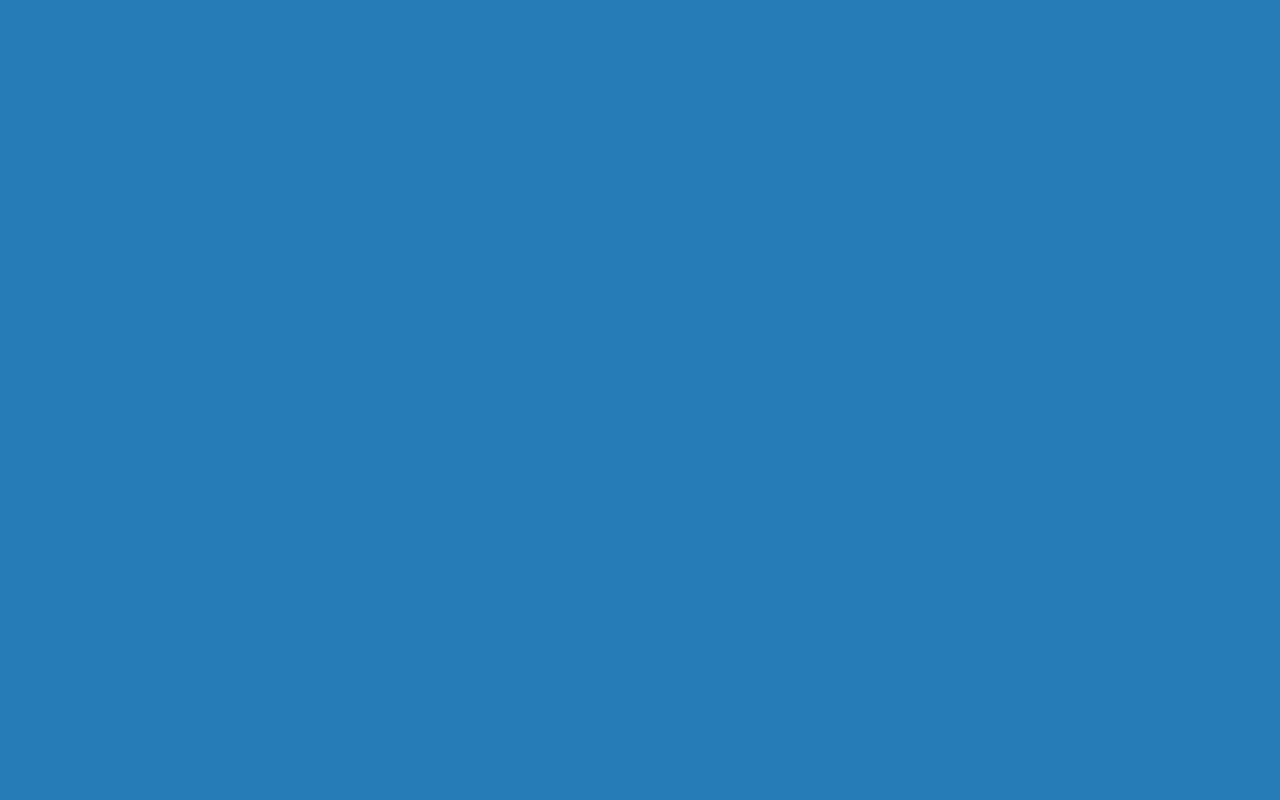
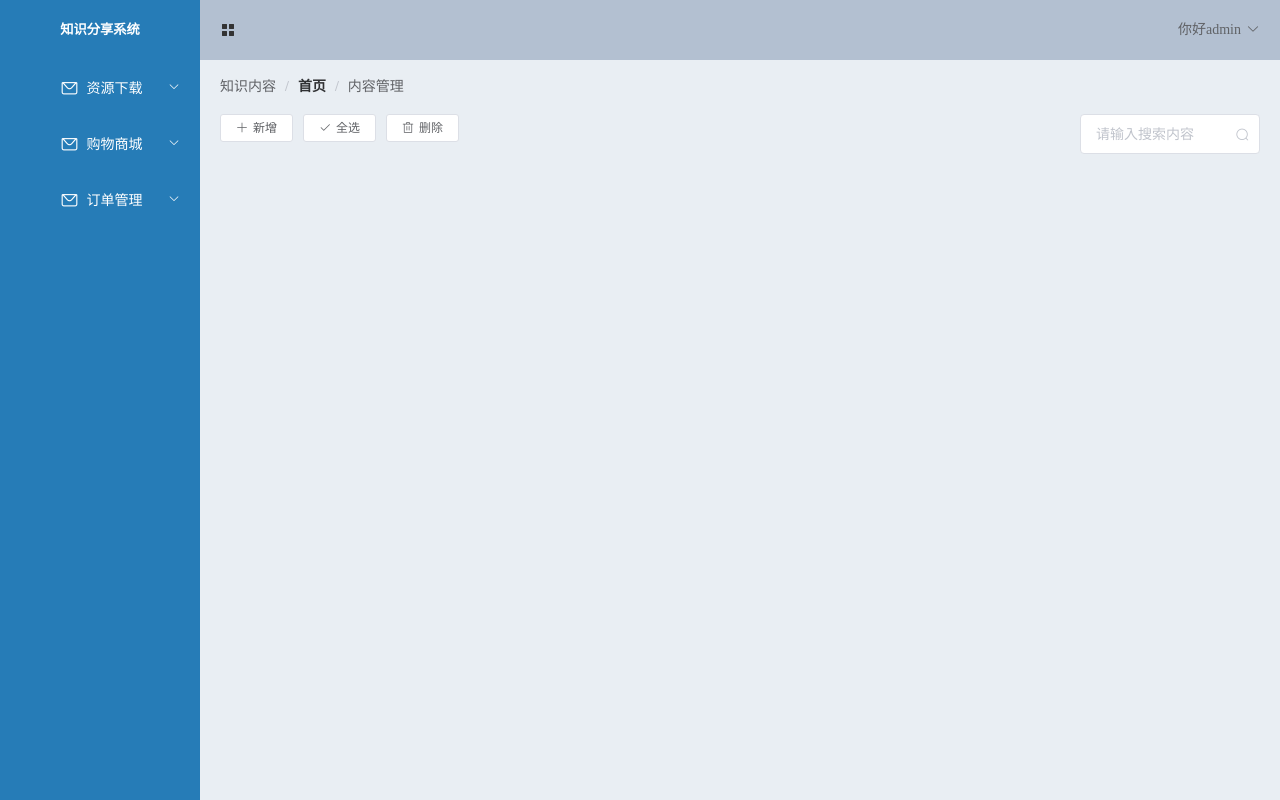
Before and after one commit to xjr619/back-stage, a Vue app: page /#/admin/goods/content/add in a window 1280 px wide. Before the commit this address led to /#/. Built offline with nearby package versions, Linux system fonts and the light colour scheme.

Commit message:
完成管理路由配置和实现内容头部一小部分

```diff
--- a/src/component/admin/Admin.vue
+++ b/src/component/admin/Admin.vue
@@ -10,7 +10,7 @@
       <Header></Header>
     </el-header>
     <!-- 管理系统内容主体 -->
-    <el-main>我是主体</el-main>
+    <el-main><router-view></router-view></el-main>
   </el-container>
 </el-container>
 </template>
@@ -24,8 +24,11 @@ import Aside from './common/Aside.vue'
     }
   }
 </script>
-<style>
-  .el-header{
+<style scoped lang="less">
+
+  .admin{
+    height: 100%;
+    .el-header{
     background-color: #B3C0D1;
     color: #333;
   }
@@ -39,7 +42,5 @@ import Aside from './common/Aside.vue'
     background-color: #E9EEF3;
     color: #333;
   }
-  .admin{
-    height: 100%;
   }
 </style>
--- /dev/null
+++ b/src/component/admin/goods/goods-category/GoodsCgEdit.vue
@@ -0,0 +1,15 @@
+<template>
+  <div>
+    这是商品类别编辑
+  </div>
+</template>
+
+<script>
+  export default {
+
+  }
+</script>
+
+<style scoped>
+
+</style>
--- /dev/null
+++ b/src/component/admin/goods/goods-category/GoodsCgList.vue
@@ -0,0 +1,15 @@
+<template>
+  <div>
+这是商品类别列表
+  </div>
+</template>
+
+<script>
+  export default {
+
+  }
+</script>
+
+<style scoped>
+
+</style>
--- /dev/null
+++ b/src/component/admin/goods/goods-content/GoodsCtEdit.vue
@@ -0,0 +1,15 @@
+<template>
+  <div>
+   这是商品内容编辑
+  </div>
+</template>
+
+<script>
+  export default {
+
+  }
+</script>
+
+<style scoped>
+
+</style>
--- /dev/null
+++ b/src/component/admin/goods/goods-content/GoodsCtList.vue
@@ -0,0 +1,27 @@
+<template>
+  <div>
+<el-breadcrumb separator="/">
+  <el-breadcrumb-item>知识内容</el-breadcrumb-item>
+  <el-breadcrumb-item :to="{ path: '/' }">首页</el-breadcrumb-item>
+  <el-breadcrumb-item>内容管理</el-breadcrumb-item>
+</el-breadcrumb>
+<div style="margin: 20px 0">
+  <el-button plain size="mini" icon="el-icon-plus">新增</el-button>
+<el-button plain size="mini" icon="el-icon-check">全选</el-button>
+<el-button plain size="mini" icon="el-icon-delete">删除</el-button>
+  <el-input placeholder="请输入搜索内容" style="width:180px;float:right;">
+    <i slot="suffix" class="el-input__icon el-icon-search"></i>
+  </el-input>
+</div>
+  </div>
+</template>
+
+<script>
+  export default {
+
+  }
+</script>
+
+<style scoped>
+
+</style>
--- a/src/component/login/Login.vue
+++ b/src/component/login/Login.vue
@@ -84,7 +84,7 @@ export default {
   }
 };
 </script>
-<style scoped>
+<style scoped lang="less">
 .login {
   padding: 10px;
   width: 450px;
--- a/src/less/common.less
+++ b/src/less/common.less
@@ -19,3 +19,19 @@ html,body{
 .aside .el-submenu__title:hover{
   background-color: #267cb7!important;
 }
+
+.admin .el-header{
+  background-color: #B3C0D1;
+  color: #333;
+}
+.admin .el-aside {
+  background-color: #D3DCE6;
+  color: #333;
+}
+.admin .el-main {
+  background-color: #E9EEF3;
+  color: #333;
+}
+.admin{
+  height: 100%;
+}
--- a/src/main.js
+++ b/src/main.js
@@ -19,7 +19,7 @@ Vue.prototype.$http = axios;
 import api from './js/api-config.js'
 Vue.prototype.$api = api;
 // 把这个域名挂载axios上这样每次就会默认在前面加上这个域名
-axios.defaults.baseURL ='http://157.122.54.189:9095';
+axios.defaults.baseURL ='localhost';
 new Vue({
   el:'#app',
   render: function (createElement) {
--- a/src/router/index.js
+++ b/src/router/index.js
@@ -1,11 +1,28 @@
 // 导出路由配置
 import Login from '../component/login/Login.vue'
 import Admin from '../component/admin/Admin.vue'
+import GoodsCtList from '../component/admin/goods/goods-content/GoodsCtList.vue'
+import GoodsCtEdit from '../component/admin/goods/goods-content/GoodsCtEdit.vue'
+import GoodsCgList from '../component/admin/goods/goods-category/GoodsCgList.vue'
+import GoodsCgEdit from '../component/admin/goods/goods-category/GoodsCgEdit.vue'
+// 配置分类管理的子路由
+let childs=[
+  // 内容管理
+  {name:"goodsCtList",path:"goods/content/list",component:GoodsCtList},
+  {name:"goodsCtEdit",path:"goods/content/edit/:id",component:GoodsCtEdit},
+  {name:"goodsCtAdd",path:"goods/content/add",component:GoodsCtList},
+  // 分类管理
+  {name:"goodsCgList",path:"goods/category/list",component:GoodsCgList},
+  {name:"goodsCgEdit",path:"goods/category/edit/:id",component:GoodsCgEdit},
+  {name:"goodsCgAdd",path:"goods/category/add",component:GoodsCgList},
+];
 export default{
    routes:[
     //  登录
      {name:"login",path:"/login",component:Login},
+    //  重定向
+    {path:"/",redirect:'/admin'},
     //  管理系统部分路由
-     {name:"admin",path:"/admin",component:Admin},
+     {name:"admin",path:"/admin",component:Admin,children:childs},
    ]
 };
```
